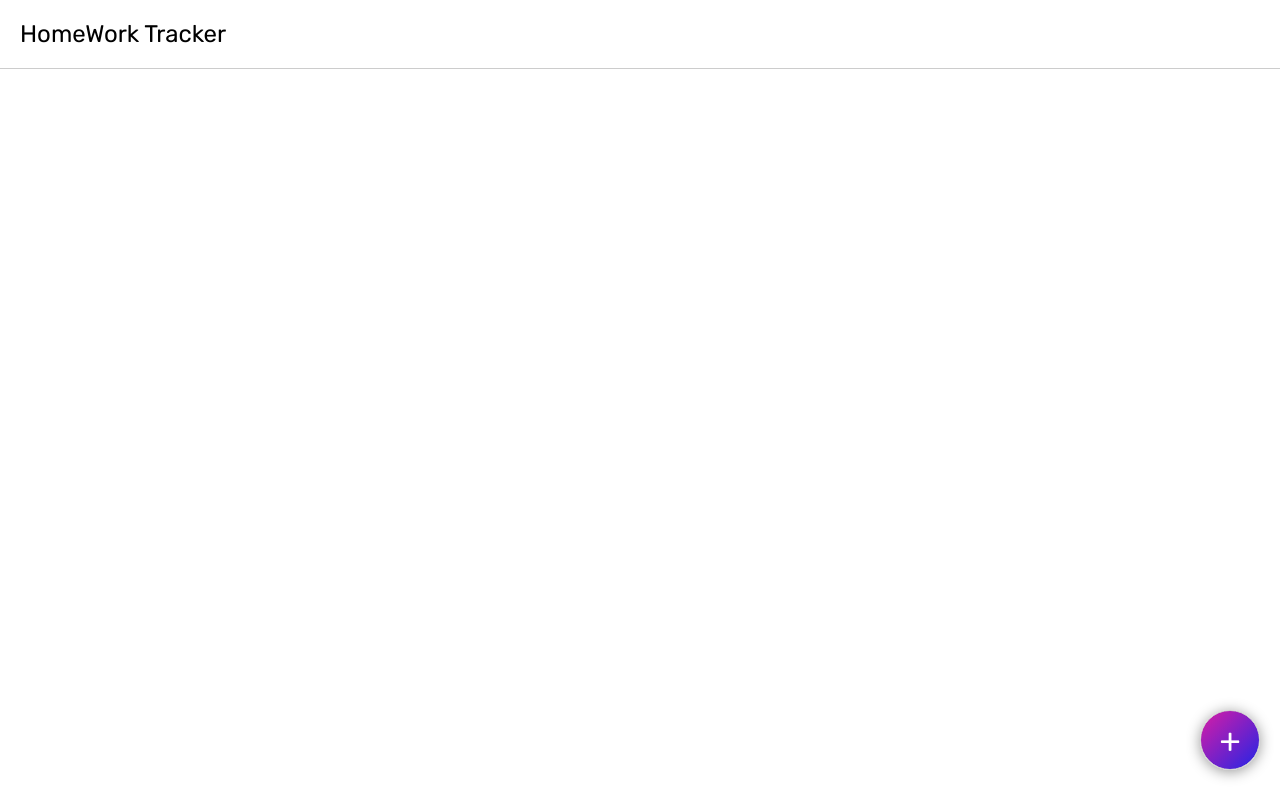
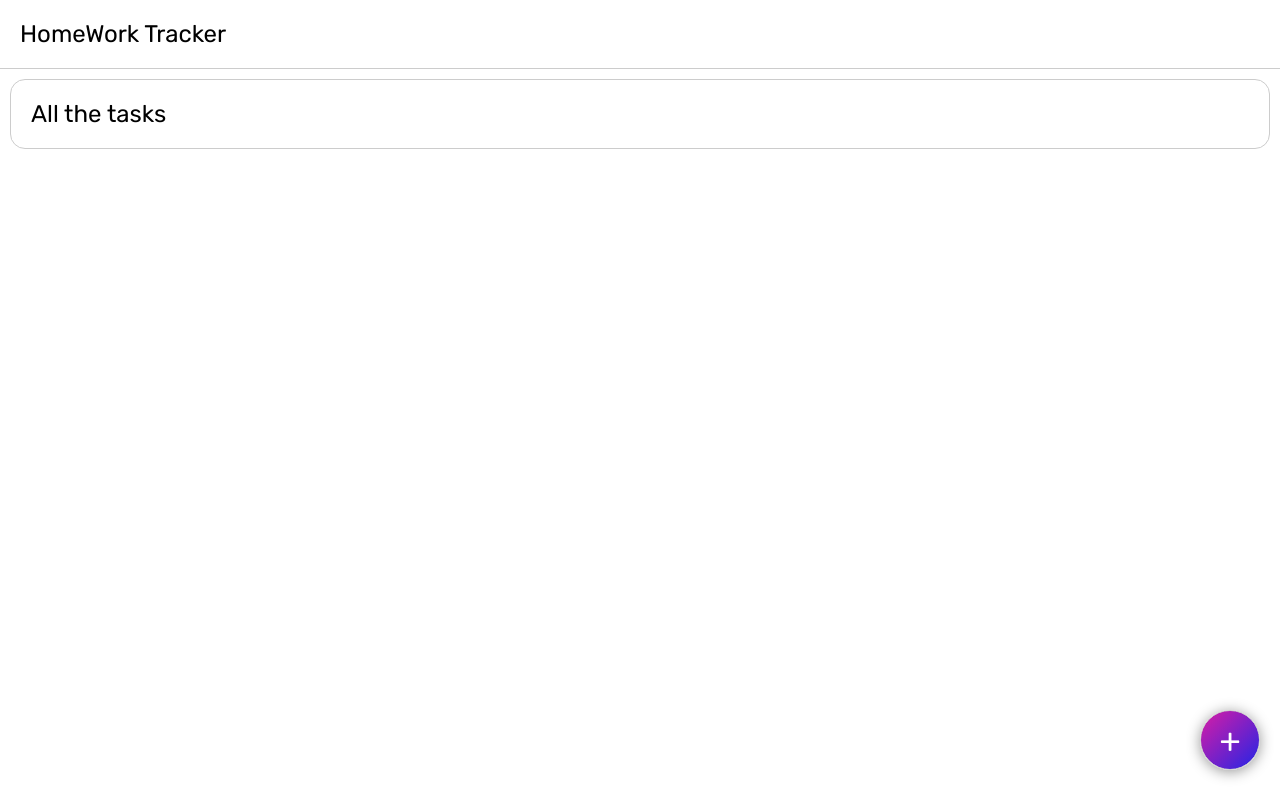
Before and after one commit to Alekseypavlov14/homework-tracker, a React (Create React App) app: page / in a window 1280 px wide. Built offline with nearby package versions, Linux system fonts and the light colour scheme.

Commit message:
add task list page

```diff
--- a/src/App.tsx
+++ b/src/App.tsx
@@ -4,12 +4,14 @@ import { CoursePage } from "./pages/CoursePage/CoursePage"
 import { NewCourse } from "./pages/NewCourse/NewCourse"
 import './App.css'
 import { CourseSettings } from "./pages/CourseSettings/CourseSettings"
+import { TaskList } from "./pages/TaskList/TaskList"
 
 export function App() {
   return (
     <div className="App">
       <Routes>
         <Route path='/' element={<Home />} />
+        <Route path='/tasks' element={<TaskList />} />
         <Route path='/courses/:id' element={<CoursePage />} />
         <Route path='/courses/:id/settings' element={<CourseSettings />} />
         <Route path='/courses/new' element={<NewCourse />} />
--- a/src/pages/Home/Home.module.css
+++ b/src/pages/Home/Home.module.css
@@ -1,6 +1,24 @@
 .Home {
   height: 100%;
   width: 100%;
+}
+
+.TaskListLinkBlock {
+  width: 100%;
+  padding: 20px;
+  cursor: pointer;
+  border: 1px solid #ccc;
+  border-radius: 15px;
+  box-sizing: border-box;
+}
+
+.TaskListLink {
+  display: block;
+  width: 100%;
+  height: 100%;
+  font-size: 24px;
+  text-decoration: none;
+  color: #000;
 }
 
 .Courses {
--- a/src/pages/Home/Home.tsx
+++ b/src/pages/Home/Home.tsx
@@ -1,6 +1,6 @@
 import { FC } from 'react'
 import { useSelector } from 'react-redux'
-import { useNavigate } from 'react-router-dom'
+import { Link, useNavigate } from 'react-router-dom'
 import { Course } from '../../components/Course/Course'
 import { Header } from '../../components/Header/Header'
 import { coursesSelector } from '../../store/slices/courses/coursesSlice'
@@ -23,6 +23,14 @@ export const Home: FC<HomeProps> = () => {
       <Header />
 
       <div className={styles.Courses}>
+        <div className={styles.Course}>
+          <div className={styles.TaskListLinkBlock}>
+            <Link className={styles.TaskListLink} to='/tasks'>
+              All the tasks
+            </Link>
+          </div>
+        </div>
+
         {courses.map(course => (
           <div
             className={styles.Course}
--- /dev/null
+++ b/src/pages/TaskList/TaskList.module.css
@@ -0,0 +1,23 @@
+.TaskList {
+  width: 100%;
+  height: 100%;
+}
+
+.Tasks {
+  width: 100%;
+  margin-top: 10px;
+}
+
+.TaskContainer {
+  width: 100%;
+  padding: 10px;
+}
+
+.TaskContainer:not(:last-child) {
+  margin-bottom: 10px;
+}
+
+.TaskCourseName {
+  font-size: 20px;
+  margin-bottom: 5px;
+}
--- /dev/null
+++ b/src/pages/TaskList/TaskList.tsx
@@ -0,0 +1,43 @@
+import { FC } from 'react'
+import { useSelector } from 'react-redux'
+import { Header } from '../../components/Header/Header'
+import { Task } from '../../components/Task/Task'
+import { coursesSelector } from '../../store/slices/courses/coursesSlice'
+import { getCourseById } from '../../utils/getCourseById/getCourseById'
+import styles from './TaskList.module.css'
+
+interface TaskListProps {}
+
+export const TaskList: FC<TaskListProps> = () => {
+  const courses = useSelector(coursesSelector)
+
+  const tasks = courses
+    .map(course => course.tasks)
+    .reduce((tasks, task) => tasks.concat(task), [])
+
+  return (
+    <div className={styles.TaskList}>
+      <Header />
+
+      <div className={styles.Tasks}>
+        {tasks.map(task => (
+          <div className={styles.TaskContainer}>
+            <div className={styles.TaskCourseName}>
+              {getCourseById(courses, task.courseId)?.name}
+            </div>
+
+            <Task
+              name={task.name}
+              deadline={task.deadline}
+              courseId={task.courseId}
+              isRequired={task.isRequired}
+              done={task.done}
+              id={task.id}
+              key={`${task.courseId}.${task.id}`}
+            />
+          </div>
+        ))}
+      </div>
+    </div>
+  )
+}
```
